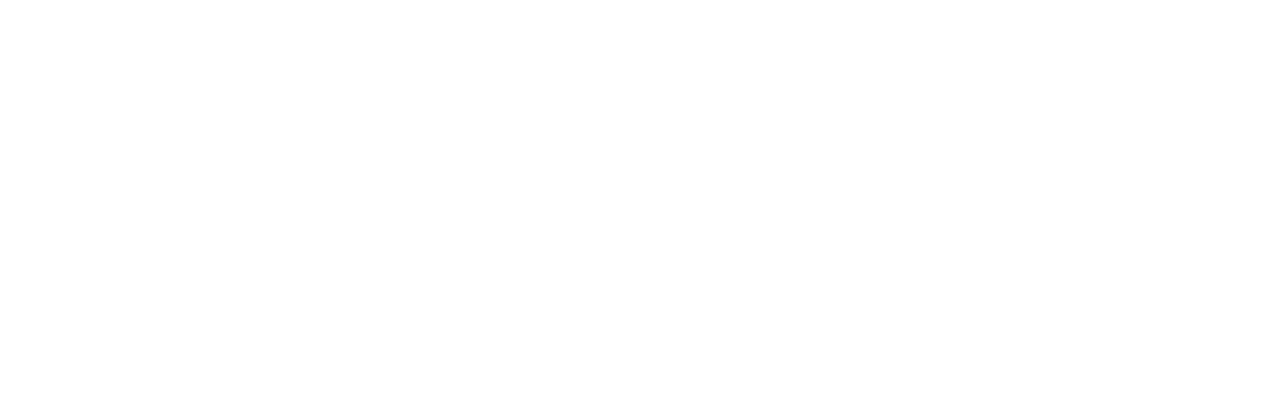
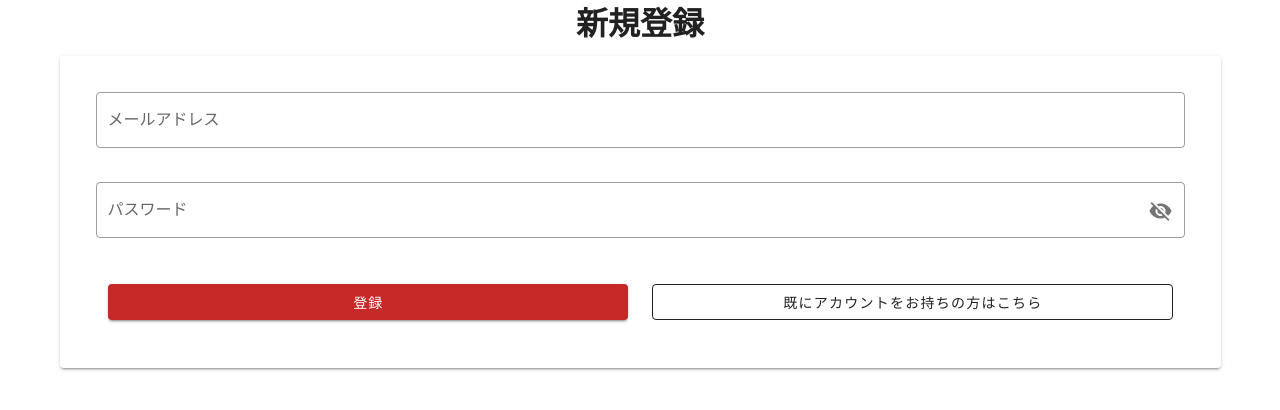
Before and after one commit to Scout-19/scout-19, a Vue app: page /signup in a window 1280 px wide. Shown: the top 410 px of the page. Built offline with nearby package versions, Linux system fonts and the light colour scheme.

Commit message:
add: signup and login form

```diff
--- a/src/router/routes/About.vue
+++ b/src/router/routes/About.vue
@@ -11,7 +11,7 @@
       <v-btn
         outlined
         class="ma-1"
-        @click="$router.push({name: 'Login'}).catch({})"
+        @click="$router.push({name: 'Login'})"
       >
         ログイン
       </v-btn>
@@ -19,7 +19,7 @@
       <v-btn
         outlined
         class="ma-1"
-        @click="$router.push({name: 'Signup'}).catch({})"
+        @click="$router.push({name: 'Signup'})"
       >
         新規登録
       </v-btn>
@@ -27,7 +27,7 @@
       <v-btn
         outlined
         class="ma-1"
-        @click="$router.push({name: 'Signup'}).catch({})"
+        @click="$router.push({name: 'Signup'})"
       >
         スカウト関係者はこちら
       </v-btn>
--- a/src/router/routes/Login.vue
+++ b/src/router/routes/Login.vue
@@ -1,4 +1,76 @@
 <template>
   <div class="login">
+
+    <v-container>
+        <v-row justify="center">
+          <h1>ログイン</h1>
+        </v-row>
+
+        <v-card class="pa-5 mt-5">
+          <v-col>
+            <v-row class="ma-1" justify="center">
+              <v-text-field
+                v-model="email"
+                :rules="emailRules"
+                label="メールアドレス"
+                required
+                outlined
+              ></v-text-field>
+            </v-row>
+
+            <v-row class="ma-1" justify="center">
+              <v-text-field
+                v-model="password"
+                :rules="passwordRules"
+                :append-icon="showPassword ? 'mdi-eye' : 'mdi-eye-off'"
+                :type="showPassword ? 'text' : 'password'"
+                @click:append="showPassword = !showPassword"
+                label="パスワード"
+                required
+                outlined
+              ></v-text-field>
+            </v-row>
+
+            <v-row class="ma-1" justify="center">
+              <v-col>
+                <v-btn block color="primary" @click="login">
+                  ログイン
+                </v-btn>
+              </v-col>
+              <v-col>
+                <v-btn block outlined @click="$router.push({name: 'Signup'})">
+                  新規登録の方はこちら
+                </v-btn>
+              </v-col>
+            </v-row>
+          </v-col>
+        </v-card>
+    </v-container>
   </div>
 </template>
+
+<script>
+export default {
+  name: 'Login',
+
+  data: () => ({
+    email: '',
+    emailRules: [
+      v => !!v || 'E-mail is required',
+      v => /.+@.+\..+/.test(v) || 'E-mail must be valid',
+    ],
+
+    password: '',
+    passwordRules: [
+      v => !!v || 'Password is required',
+      v => v.length >= 8 || 'Min 8 characters',
+    ],
+    showPassword: false
+  }),
+
+  methods: {
+    login: () => {
+    }
+  }
+}
+</script>>
--- a/src/router/routes/Signup.vue
+++ b/src/router/routes/Signup.vue
@@ -1,4 +1,77 @@
 <template>
   <div class="signup">
+
+    <v-container>
+        <v-row justify="center">
+          <h1>新規登録</h1>
+        </v-row>
+
+        <v-card class="pa-5 mt-5">
+          <v-col>
+            <v-row class="ma-1" justify="center">
+              <v-text-field
+                v-model="email"
+                :rules="emailRules"
+                label="メールアドレス"
+                required
+                outlined
+              ></v-text-field>
+            </v-row>
+
+            <v-row class="ma-1" justify="center">
+              <v-text-field
+                v-model="password"
+                :rules="passwordRules"
+                :append-icon="showPassword ? 'mdi-eye' : 'mdi-eye-off'"
+                :type="showPassword ? 'text' : 'password'"
+                @click:append="showPassword = !showPassword"
+                label="パスワード"
+                required
+                outlined
+              ></v-text-field>
+            </v-row>
+
+            <v-row class="ma-1" justify="center">
+              <v-col>
+                <v-btn block color="primary" @click="signup">
+                  登録
+                </v-btn>
+              </v-col>
+              <v-col>
+                <v-btn block outlined @click="$router.push({name: 'Login'})">
+                  既にアカウントをお持ちの方はこちら
+                </v-btn>
+              </v-col>
+            </v-row>
+          </v-col>
+        </v-card>
+    </v-container>
   </div>
 </template>
+
+<script>
+export default {
+  name: 'Signup',
+
+  data: () => ({
+    email: '',
+    emailRules: [
+      v => !!v || 'E-mail is required',
+      v => /.+@.+\..+/.test(v) || 'E-mail must be valid',
+    ],
+
+    password: '',
+    passwordRules: [
+      v => !!v || 'Password is required',
+      v => v.length >= 8 || 'Min 8 characters',
+    ],
+    showPassword: false
+  }),
+
+  methods: {
+    signup: () => {
+
+    }
+  }
+}
+</script>
```
